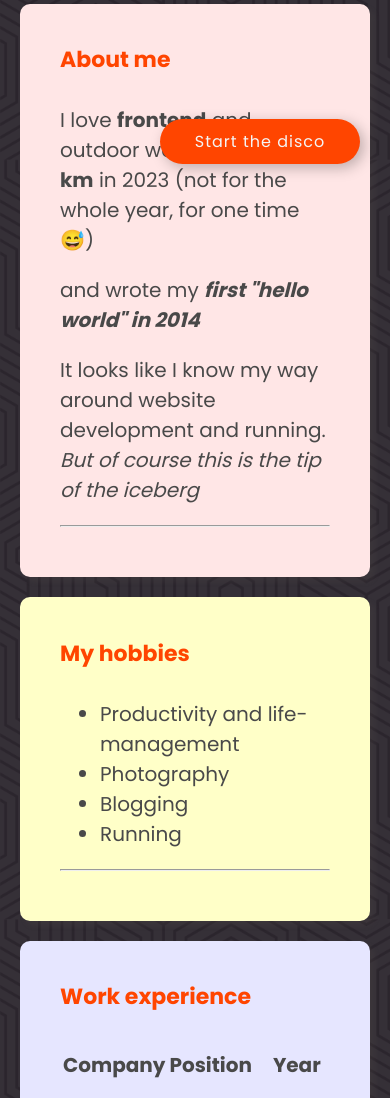
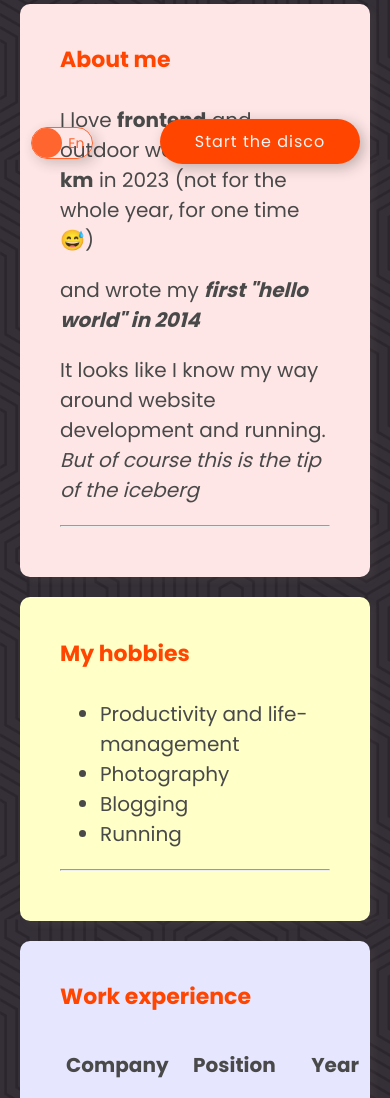
Before and after one commit to antonzaratustra/Resume, a plain HTML site: page index.html in a window 390 px wide. Shown: the part 600-1698 px from the top of the page. Drawn offline with Linux system fonts and the light colour scheme.

Commit message:
add adpative, fix language button

```diff
--- a/style.css
+++ b/style.css
@@ -197,14 +197,17 @@ flex-direction: column;
     z-index: 1;
     position: fixed;
     width: 200px;
+
     color: whitesmoke;
     border-color: whitesmoke;
-    box-shadow: 4px 4px 14px rgba(0, 0, 0, 0.25);
+
+
 }
 
 .fix_button:hover {
     color: whitesmoke;
     border-color: whitesmoke;
+    box-shadow: 4px 4px 14px rgba(0, 0, 0, 0.25);
 }
 
 .logo {
@@ -316,6 +319,7 @@ header a:hover::after {
 }
 
 .switch_button_container {
+
     opacity: 0.8;
     cursor: pointer;
     font-size: 20px;
@@ -325,7 +329,16 @@ header a:hover::after {
     z-index: 5;
 }
 
+.switch_button:hover {
+    color: whitesmoke;
+    border: 1px solid orangered;
+    background-color: orangered;
+}
+
+
+
 .switch_button {
+    box-shadow: 4px 4px 14px rgba(0, 0, 0, 0.25);
     color: whitesmoke;
     /* text-align: center; */
     display: flex;
@@ -355,3 +368,58 @@ header a:hover::after {
     left: 0%;
     border-radius: 30px;
 }
+
+table td {
+    padding: 10px 10px;
+}
+
+table tr:nth-child(even) {
+    background-color: rgba(0, 0, 0, 0.05);
+}
+
+table {
+    text-align: center;
+
+}
+
+table :nth-child(1){
+    /* padding-left: 30px; */
+    border-bottom-left-radius: 30px;
+    border-top-left-radius: 30px;
+}
+
+table :nth-child(3){
+    border-bottom-right-radius: 30px;
+    border-top-right-radius: 30px;
+    /* padding-right: 30px; */
+
+
+}
+@media(max-width: 500px) {
+
+    .switch_button_container {
+        top: auto;
+        left: auto;
+        /* bottom: 5%;;
+        left: 5%;       */
+
+        bottom: 85px;
+        left: 30px;
+    }
+
+    .switch_button {
+        border: 1px solid orangered;
+        color: orangered;
+    }
+
+    .switch_button--active {
+      background-color: orangered;
+
+    }
+
+    .switch_button--active:active,
+    .switch_button--active:hover {
+    background-color: whitesmoke;
+    }
+
+}
```
